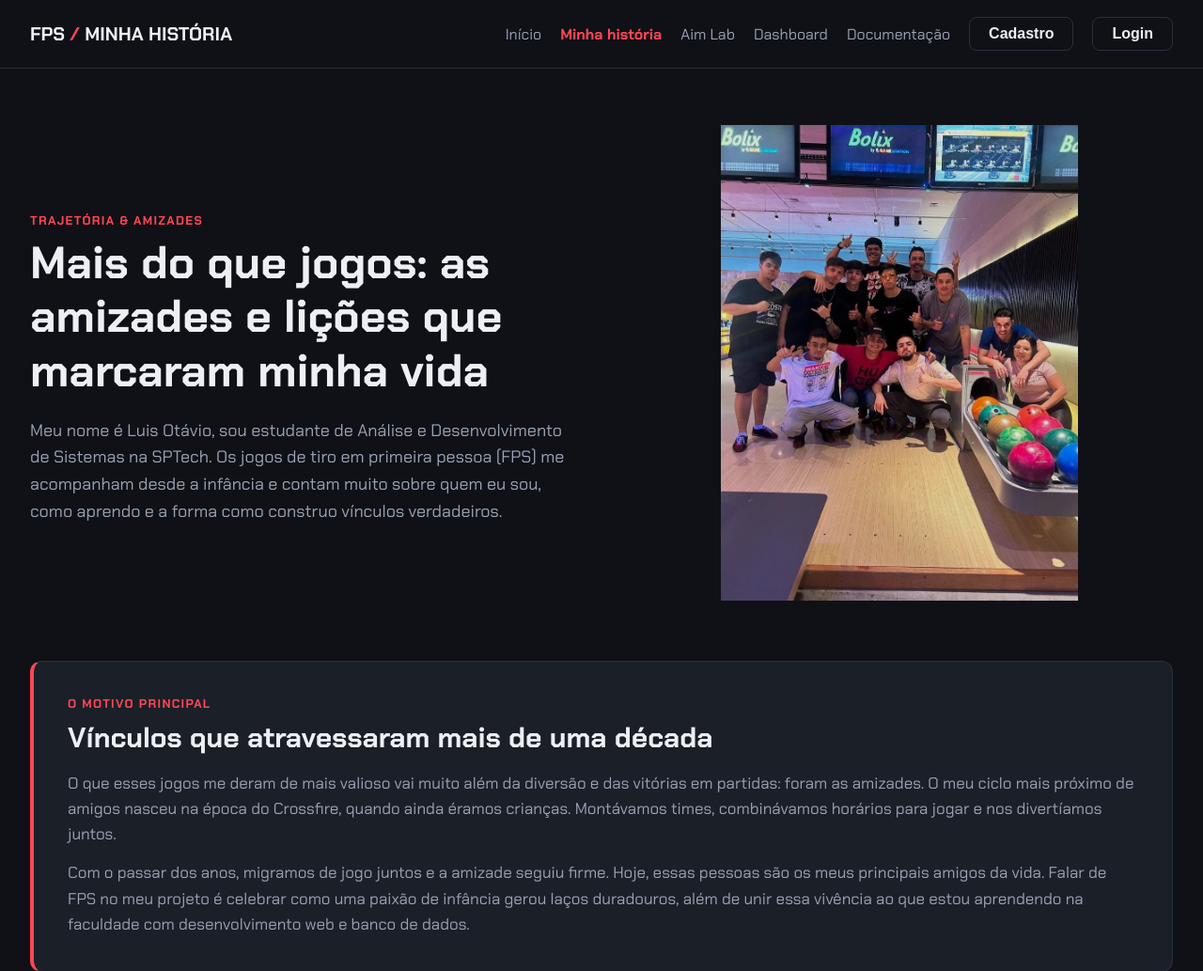
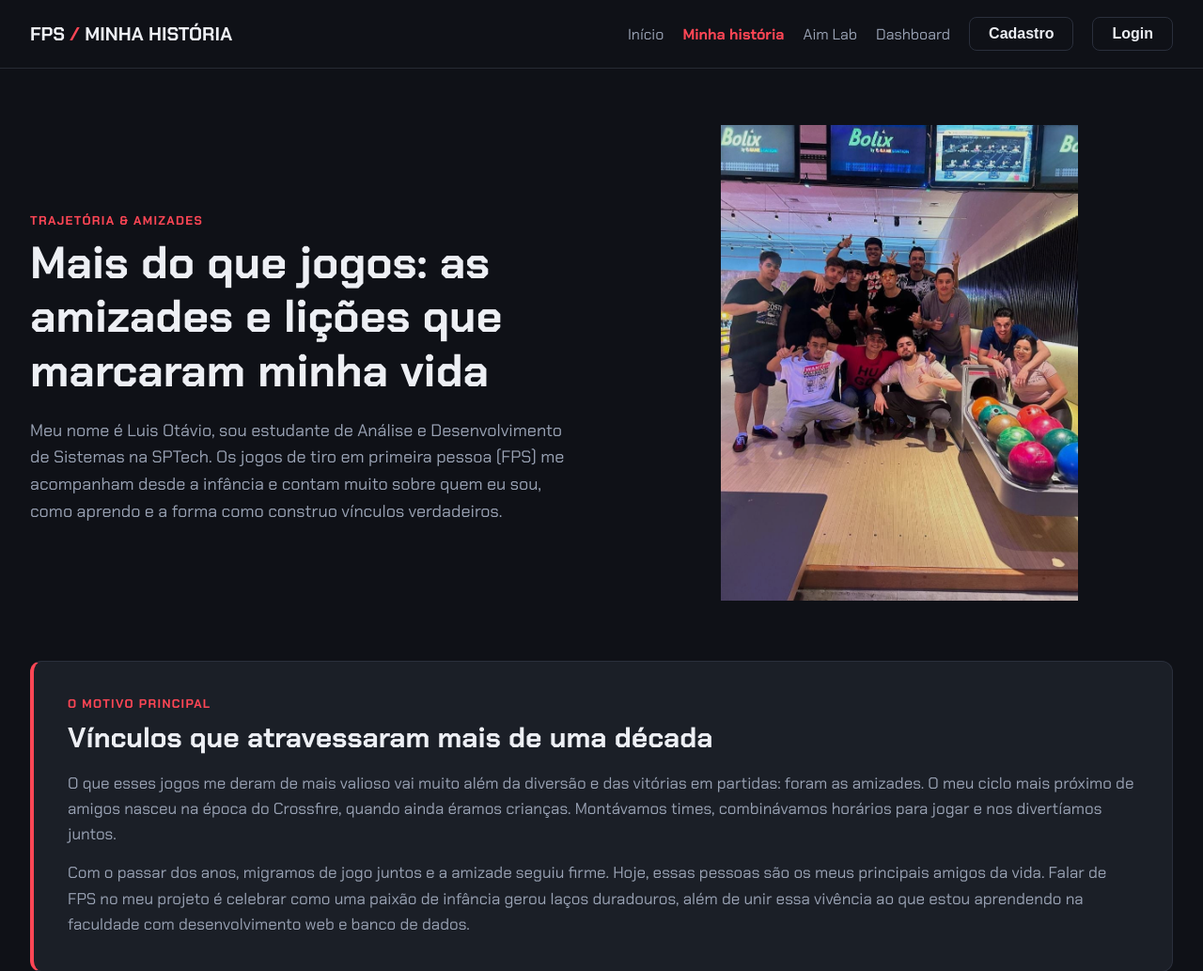
Before and after one commit to LuisOtavioSptech/projeto-individual-fps, a website: page web-data-viz-main/public/minha-historia.html in a window 1280 px wide. Shown: the top 1033 px of the page at 94% size. Drawn offline with Linux system fonts and the light colour scheme.

Commit message:
seção de documentação removida

```diff
--- a/web-data-viz-main/public/minha-historia.html
+++ b/web-data-viz-main/public/minha-historia.html
@@ -18,7 +18,6 @@
                     <li><a href="minha-historia.html" class="item-lista" style="color: #FF4655; font-weight: bold;">Minha história</a></li>
                     <li><a href="treino-mira.html" class="item-lista">Aim Lab</a></li>
                     <li><a href="dashboard.html" class="item-lista">Dashboard</a></li>
-                    <li><a href="#" class="item-lista">Documentação</a></li>
                     <li><a href="cadastro.html"><button class="botao-login">Cadastro</button></a></li>
                     <li><a href="login.html"><button class="botao-login">Login</button></a></li>
                 </ul>
@@ -280,7 +279,6 @@
                 <div class="coluna-footer">
                     <p class="titulo-coluna-footer">PROJETO</p>
                     <ul class="lista-footer">
-                        <li><a href="#" class="item-lista">Documentação</a></li>
                         <li><a href="#" class="item-lista">GitHub</a></li>
                         <li><a href="#" class="item-lista">Contato</a></li>
                     </ul>
```
Also changed, not shown: web-data-viz-main/public/dashboard.html (+0 -1 lines), web-data-viz-main/public/index.html (+0 -2 lines), web-data-viz-main/public/treino-mira.html (+1 -1 lines).
